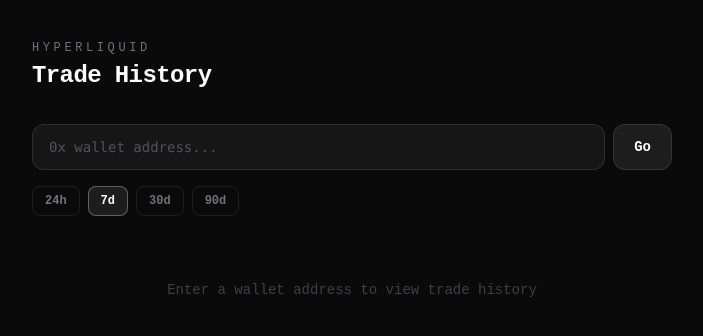
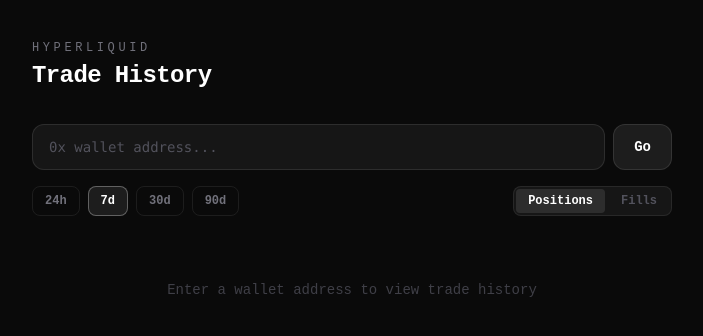
Before and after one commit to luckshury/hl-trades, a Next.js app: page / in a window 1280 px wide. Shown: the top 336 px of the page, without its empty margins (288-991 px from the left). Built offline with nearby package versions, Linux system fonts and the light colour scheme.

Commit message:
feat: aggregate fills into positions view with open/close price, time, fees, pnl, duration

```diff
--- a/app/page.tsx
+++ b/app/page.tsx
@@ -17,6 +17,19 @@
   oid: number
 }
 
+type Position = {
+  coin: string
+  side: "long" | "short"
+  openPx: number
+  closePx: number | null   // null = still open
+  openTime: number
+  closeTime: number | null
+  sz: number
+  fees: number
+  pnl: number
+  open: boolean
+}
+
 const GREEN  = "#32D695"
 const RED    = "#FF4C61"
 const PURPLE = "#a78bfa"
@@ -24,76 +37,161 @@
 function fmt(n: number, dp = 2) {
   return n.toLocaleString("en-US", { minimumFractionDigits: dp, maximumFractionDigits: dp })
 }
-
+function fmtPx(n: number) {
+  return n >= 1000 ? fmt(n, 1) : n >= 1 ? fmt(n, 2) : fmt(n, 4)
+}
 function timeAgo(ms: number) {
   const s = Math.floor((Date.now() - ms) / 1000)
-  if (s < 60)   return `${s}s ago`
-  if (s < 3600) return `${Math.floor(s / 60)}m ago`
+  if (s < 60)    return `${s}s ago`
+  if (s < 3600)  return `${Math.floor(s / 60)}m ago`
   if (s < 86400) return `${Math.floor(s / 3600)}h ago`
   return `${Math.floor(s / 86400)}d ago`
 }
-
 function utcDate(ms: number) {
   return new Date(ms).toUTCString().slice(5, 22)
 }
+function duration(ms: number) {
+  const s = Math.floor(ms / 1000)
+  if (s < 60)    return `${s}s`
+  if (s < 3600)  return `${Math.floor(s / 60)}m`
+  if (s < 86400) return `${Math.floor(s / 3600)}h ${Math.floor((s % 3600) / 60)}m`
+  return `${Math.floor(s / 86400)}d ${Math.floor((s % 86400) / 3600)}h`
+}
+
+// Aggregate fills → positions using open/close dir fields
+function aggregateFills(fills: Fill[]): Position[] {
+  const sorted = [...fills].sort((a, b) => a.time - b.time)
+
+  type OpenPos = {
+    side: "long" | "short"
+    openTime: number
+    totalSz: number
+    weightedPx: number  // VWAP of open fills
+    fees: number
+  }
+
+  const openMap = new Map<string, OpenPos>()
+  const positions: Position[] = []
+
+  for (const f of sorted) {
+    const isLong  = f.side === "B"
+    const dirLow  = f.dir.toLowerCase()
+    const isOpen  = dirLow.includes("open")
+    const isClose = dirLow.includes("close")
+    const sz      = Number(f.sz)
+    const px      = Number(f.px)
+    const fee     = Number(f.fee)
+    const pnl     = Number(f.closedPnl)
+
+    // Use coin + side as key so longs and shorts tracked separately
+    const key = `${f.coin}::${isLong ? "long" : "short"}`
+
+    if (isOpen) {
+      if (!openMap.has(key)) {
+        openMap.set(key, { side: isLong ? "long" : "short", openTime: f.time, totalSz: 0, weightedPx: 0, fees: 0 })
+      }
+      const pos = openMap.get(key)!
+      const newSz   = pos.totalSz + sz
+      pos.weightedPx = (pos.weightedPx * pos.totalSz + px * sz) / newSz
+      pos.totalSz    = newSz
+      pos.fees      += fee
+    } else if (isClose) {
+      // Determine which side is closing (opposite side from fill direction)
+      const closeKey = `${f.coin}::${isLong ? "short" : "long"}` // closing a short uses Buy fills
+      const pos = openMap.get(closeKey)
+
+      positions.push({
+        coin:      f.coin,
+        side:      pos?.side ?? (isLong ? "short" : "long"),
+        openPx:    pos?.weightedPx ?? 0,
+        closePx:   px,
+        openTime:  pos?.openTime ?? f.time,
+        closeTime: f.time,
+        sz,
+        fees:      (pos?.fees ?? 0) + fee,
+        pnl,
+        open:      false,
+      })
+
+      if (pos) {
+        pos.totalSz -= sz
+        pos.fees     = 0
+        if (pos.totalSz < 0.00001) openMap.delete(closeKey)
+      }
+    } else {
+      // No dir info — treat as standalone fill (spot or unknown)
+      positions.push({
+        coin: f.coin, side: isLong ? "long" : "short",
+        openPx: px, closePx: null,
+        openTime: f.time, closeTime: null,
+        sz, fees: fee, pnl,
+        open: true,
+      })
+    }
+  }
+
+  // Remaining open positions
+  for (const [key, pos] of openMap) {
+    const coin = key.split("::")[0]
+    positions.push({
+      coin, side: pos.side,
+      openPx: pos.weightedPx, closePx: null,
+      openTime: pos.openTime, closeTime: null,
+      sz: pos.totalSz, fees: pos.fees, pnl: 0,
+      open: true,
+    })
+  }
+
+  return positions.sort((a, b) => (b.closeTime ?? b.openTime) - (a.closeTime ?? a.openTime))
+}
 
 export default function Home() {
-  const [address, setAddress]   = useState("")
-  const [trades, setTrades]     = useState<Fill[]>([])
-  const [loading, setLoading]   = useState(false)
-  const [error, setError]       = useState<string | null>(null)
-  const [queried, setQueried]   = useState("")
-  const [filter, setFilter]     = useState("all")
+  const [address, setAddress] = useState("")
+  const [trades, setTrades]   = useState<Fill[]>([])
+  const [loading, setLoading] = useState(false)
+  const [error, setError]     = useState<string | null>(null)
+  const [queried, setQueried] = useState("")
+  const [filter, setFilter]   = useState("all")
+  const [view, setView]       = useState<"fills" | "positions">("positions")
   const inputRef = useRef<HTMLInputElement>(null)
 
   const PERIODS = [
-    { label: "24h",  ms: 86400_000 },
-    { label: "7d",   ms: 604800_000 },
-    { label: "30d",  ms: 2592000_000 },
-    { label: "90d",  ms: 7776000_000 },
+    { label: "24h", ms: 86400_000 },
+    { label: "7d",  ms: 604800_000 },
+    { label: "30d", ms: 2592000_000 },
+    { label: "90d", ms: 7776000_000 },
   ]
   const [period, setPeriod] = useState(PERIODS[1])
 
-  async function fetchTrades(addr: string) {
+  async function fetchTrades(addr: string, p = period) {
     if (!addr.trim()) return
     setLoading(true)
     setError(null)
     setTrades([])
-
     try {
-      const start = Date.now() - period.ms
+      const start = Date.now() - p.ms
       const res   = await fetch(`/api/trades?address=${addr.trim()}&startTime=${start}`)
       const data  = await res.json()
-
-      if (!Array.isArray(data)) {
-        setError(data?.error || "No trades found or invalid address")
-        return
-      }
-
-      // Sort newest first
+      if (!Array.isArray(data)) { setError(data?.error || "No trades found or invalid address"); return }
       setTrades(data.sort((a: Fill, b: Fill) => b.time - a.time))
       setQueried(addr.trim())
-    } catch {
-      setError("Request failed")
-    } finally {
-      setLoading(false)
-    }
+    } catch { setError("Request failed") }
+    finally   { setLoading(false) }
   }
 
-  const coins = ["all", ...Array.from(new Set(trades.map(t => t.coin))).sort()]
+  const positions = aggregateFills(trades)
+  const coins     = ["all", ...Array.from(new Set(trades.map(t => t.coin))).sort()]
 
-  const filtered = trades.filter(t => {
-    if (filter !== "all" && t.coin !== filter) return false
-    return true
-  })
+  const filteredFills = trades.filter(t => filter === "all" || t.coin === filter)
+  const filteredPos   = positions.filter(p => filter === "all" || p.coin === filter)
 
-  // Stats
-  const totalPnl   = filtered.reduce((s, t) => s + Number(t.closedPnl), 0)
-  const totalFees  = filtered.reduce((s, t) => s + Number(t.fee), 0)
-  const longs      = filtered.filter(t => t.side === "B").length
-  const shorts     = filtered.filter(t => t.side === "A").length
-  const winners    = filtered.filter(t => Number(t.closedPnl) > 0).length
-  const winRate    = filtered.length ? (winners / filtered.length * 100).toFixed(1) : "—"
+  // Stats (from positions for accuracy, fills for count)
+  const closedPos  = filteredPos.filter(p => !p.open)
+  const totalPnl   = closedPos.reduce((s, p) => s + p.pnl, 0)
+  const totalFees  = filteredPos.reduce((s, p) => s + p.fees, 0)
+  const winners    = closedPos.filter(p => p.pnl > 0).length
+  const winRate    = closedPos.length ? (winners / closedPos.length * 100).toFixed(1) : "—"
+  const openCount  = filteredPos.filter(p => p.open).length
 
   return (
     <main className="min-h-screen bg-[#0a0a0a] text-white p-4 max-w-2xl mx-auto">
@@ -115,44 +213,45 @@
           placeholder="0x wallet address..."
           className="flex-1 bg-white/5 border border-white/10 rounded-xl px-4 py-3 text-sm text-white placeholder:text-zinc-600 outline-none focus:border-white/25 transition-colors font-mono"
         />
-        <button
-          onClick={() => fetchTrades(address)}
-          disabled={loading}
-          className="px-5 py-3 rounded-xl text-sm font-bold bg-white/8 border border-white/10 hover:border-white/25 transition-all disabled:opacity-40"
-        >
+        <button onClick={() => fetchTrades(address)} disabled={loading}
+          className="px-5 py-3 rounded-xl text-sm font-bold bg-white/8 border border-white/10 hover:border-white/25 transition-all disabled:opacity-40">
           {loading ? "…" : "Go"}
         </button>
       </div>
 
-      {/* Period selector */}
-      <div className="flex gap-2 mb-6">
-        {PERIODS.map(p => (
-          <button
-            key={p.label}
-            onClick={() => { setPeriod(p); if (queried) fetchTrades(queried) }}
-            className={`px-3 py-1.5 rounded-lg text-xs font-bold border transition-all ${
-              period.label === p.label
-                ? "border-white/30 text-white bg-white/8"
-                : "border-white/8 text-zinc-500"
-            }`}
-          >{p.label}</button>
-        ))}
+      {/* Period + view toggle */}
+      <div className="flex items-center justify-between mb-6">
+        <div className="flex gap-2">
+          {PERIODS.map(p => (
+            <button key={p.label}
+              onClick={() => { setPeriod(p); if (queried) fetchTrades(queried, p) }}
+              className={`px-3 py-1.5 rounded-lg text-xs font-bold border transition-all ${
+                period.label === p.label ? "border-white/30 text-white bg-white/8" : "border-white/8 text-zinc-500"
+              }`}>{p.label}</button>
+          ))}
+        </div>
+        <div className="flex gap-1 bg-white/5 border border-white/8 rounded-lg p-0.5">
+          {(["positions", "fills"] as const).map(v => (
+            <button key={v} onClick={() => setView(v)}
+              className={`px-3 py-1 rounded text-xs font-bold transition-all ${
+                view === v ? "bg-white/10 text-white" : "text-zinc-600"
+              }`}>{v.charAt(0).toUpperCase() + v.slice(1)}</button>
+          ))}
+        </div>
       </div>
 
-      {/* Error */}
-      {error && (
-        <div className="text-sm text-[#FF4C61] mb-4 px-1">{error}</div>
-      )}
+      {error && <div className="text-sm text-[#FF4C61] mb-4 px-1">{error}</div>}
 
-      {/* Stats bar */}
+      {/* Stats */}
       {trades.length > 0 && (
         <>
           <div className="grid grid-cols-4 gap-2 mb-4">
             {[
-              { label: "PnL",     value: `${totalPnl >= 0 ? "+" : ""}$${fmt(totalPnl)}`, color: totalPnl >= 0 ? GREEN : RED },
-              { label: "Fees",    value: `$${fmt(totalFees)}`,                            color: "#888" },
-              { label: "Win %",   value: `${winRate}%`,                                  color: PURPLE },
-              { label: "Trades",  value: `${filtered.length}`,                            color: "#888" },
+              { label: "PnL",    value: `${totalPnl >= 0 ? "+" : ""}$${fmt(totalPnl)}`, color: totalPnl >= 0 ? GREEN : RED },
+              { label: "Fees",   value: `-$${fmt(totalFees)}`,                           color: "#888" },
+              { label: "Win %",  value: `${winRate}%`,                                  color: PURPLE },
+              { label: openCount ? `${openCount} Open` : "Trades",
+                value: openCount ? `${closedPos.length} closed` : `${closedPos.length}`, color: "#888" },
             ].map(s => (
               <div key={s.label} className="bg-white/4 border border-white/8 rounded-xl p-3 text-center">
                 <div className="text-[10px] text-zinc-600 mb-1 uppercase tracking-wider">{s.label}</div>
@@ -164,37 +263,95 @@
           {/* Coin filter */}
           <div className="flex gap-1.5 mb-4 overflow-x-auto pb-1">
             {coins.map(c => (
-              <button
-                key={c}
-                onClick={() => setFilter(c)}
+              <button key={c} onClick={() => setFilter(c)}
                 className={`shrink-0 px-2.5 py-1 rounded-lg text-[11px] font-bold border transition-all ${
                   filter === c ? "border-white/30 text-white bg-white/8" : "border-white/8 text-zinc-500"
-                }`}
-              >{c.toUpperCase()}</button>
+                }`}>{c.toUpperCase()}</button>
             ))}
           </div>
 
-          {/* L/S breakdown */}
-          <div className="flex gap-2 mb-4 text-xs text-zinc-500">
-            <span style={{ color: GREEN }}>↑ {longs} long</span>
-            <span className="text-zinc-700">·</span>
-            <span style={{ color: RED }}>↓ {shorts} short</span>
-            <span className="text-zinc-700">·</span>
-            <span>{queried.slice(0, 6)}…{queried.slice(-4)}</span>
+          <div className="text-[11px] text-zinc-600 mb-3 px-1">
+            {queried.slice(0, 6)}…{queried.slice(-4)} · {period.label}
           </div>
         </>
       )}
 
-      {/* Trade list */}
-      {filtered.length > 0 && (
+      {/* POSITIONS VIEW */}
+      {view === "positions" && filteredPos.length > 0 && (
         <div className="flex flex-col gap-1.5">
-          {filtered.map((t, i) => {
+          {filteredPos.map((pos, i) => {
+            const isLong = pos.side === "long"
+            const pnlColor = pos.open ? "#888" : pos.pnl > 0 ? GREEN : pos.pnl < 0 ? RED : "#888"
+            const dur = pos.closeTime ? duration(pos.closeTime - pos.openTime) : null
+
+            return (
+              <div key={i} className={`bg-white/3 border rounded-xl px-4 py-3 transition-all hover:border-white/12 ${
+                pos.open ? "border-[#a78bfa]/20" : "border-white/6"
+              }`}>
+                {/* Top row */}
+                <div className="flex items-center justify-between mb-2">
+                  <div className="flex items-center gap-2">
+                    <span className="text-sm font-black">{pos.coin}</span>
+                    <span className={`text-[10px] font-bold px-1.5 py-0.5 rounded ${
+                      isLong ? "bg-[#32D695]/15 text-[#32D695]" : "bg-[#FF4C61]/15 text-[#FF4C61]"
+                    }`}>{isLong ? "LONG" : "SHORT"}</span>
+                    {pos.open && (
+                      <span className="text-[10px] font-bold px-1.5 py-0.5 rounded bg-[#a78bfa]/15 text-[#a78bfa]">OPEN</span>
+                    )}
+                    {dur && <span className="text-[10px] text-zinc-600">{dur}</span>}
+                  </div>
+                  <div className="text-sm font-black" style={{ color: pnlColor }}>
+                    {pos.open ? "—" : `${pos.pnl > 0 ? "+" : ""}$${fmt(Math.abs(pos.pnl))}`}
+                  </div>
+                </div>
+
+                {/* Price row */}
+                <div className="flex items-center gap-1 mb-2">
+                  <div className="flex-1 bg-white/4 rounded-lg px-3 py-2">
+                    <div className="text-[9px] text-zinc-600 uppercase tracking-wider mb-0.5">Open</div>
+                    <div className="text-xs font-bold text-white">${fmtPx(pos.openPx)}</div>
+                    <div className="text-[9px] text-zinc-600 mt-0.5">{utcDate(pos.openTime)}</div>
+                  </div>
+                  <div className="text-zinc-700 text-xs px-1">→</div>
+                  <div className="flex-1 bg-white/4 rounded-lg px-3 py-2">
+                    <div className="text-[9px] text-zinc-600 uppercase tracking-wider mb-0.5">Close</div>
+                    {pos.closePx !== null ? (
+                      <>
+                        <div className="text-xs font-bold text-white">${fmtPx(pos.closePx)}</div>
+                        <div className="text-[9px] text-zinc-600 mt-0.5">{utcDate(pos.closeTime!)}</div>
+                      </>
+                    ) : (
+                      <div className="text-xs text-zinc-600">—</div>
+                    )}
+                  </div>
+                </div>
+
+                {/* Bottom row */}
+                <div className="flex items-center gap-3 text-[11px] text-zinc-500">
+                  <span><span className="text-zinc-600">sz </span>{pos.sz}</span>
+                  <span><span className="text-zinc-600">val </span>${fmt(pos.sz * pos.openPx, 0)}</span>
+                  <span><span className="text-zinc-600">fee </span>-${fmt(pos.fees)}</span>
+                  {pos.closePx && (
+                    <span style={{ color: pnlColor }}>
+                      net {pos.pnl - pos.fees >= 0 ? "+" : ""}${fmt(pos.pnl - pos.fees)}
+                    </span>
+                  )}
+                </div>
+              </div>
+            )
+          })}
+        </div>
+      )}
+
+      {/* FILLS VIEW */}
+      {view === "fills" && filteredFills.length > 0 && (
+        <div className="flex flex-col gap-1.5">
+          {filteredFills.map((t, i) => {
             const pnl    = Number(t.closedPnl)
             const isLong = t.side === "B"
             const isLiq  = t.hash === "0x0000000000000000000000000000000000000000000000000000000000000000"
             const px     = Number(t.px)
             const sz     = Number(t.sz)
-            const notional = px * sz
 
             return (
               <div key={t.tid ?? i}
@@ -204,24 +361,19 @@
                     <span className="text-sm font-black">{t.coin}</span>
                     <span className={`text-[10px] font-bold px-1.5 py-0.5 rounded ${
                       isLong ? "bg-[#32D695]/15 text-[#32D695]" : "bg-[#FF4C61]/15 text-[#FF4C61]"
-                    }`}>
-                      {isLong ? "LONG" : "SHORT"}
-                    </span>
-                    {isLiq && (
-                      <span className="text-[10px] font-bold px-1.5 py-0.5 rounded bg-yellow-500/15 text-yellow-400">LIQ</span>
-                    )}
+                    }`}>{isLong ? "BUY" : "SELL"}</span>
+                    {isLiq && <span className="text-[10px] font-bold px-1.5 py-0.5 rounded bg-yellow-500/15 text-yellow-400">LIQ</span>}
                     <span className="text-[10px] text-zinc-600">{t.dir}</span>
                   </div>
                   <div className={`text-sm font-black ${pnl > 0 ? "text-[#32D695]" : pnl < 0 ? "text-[#FF4C61]" : "text-zinc-500"}`}>
                     {pnl !== 0 ? `${pnl > 0 ? "+" : ""}$${fmt(Math.abs(pnl))}` : "—"}
                   </div>
                 </div>
-
                 <div className="flex items-center justify-between text-[11px] text-zinc-500">
                   <div className="flex gap-3">
-                    <span><span className="text-zinc-600">px </span>${px >= 1000 ? fmt(px, 1) : fmt(px)}</span>
+                    <span><span className="text-zinc-600">px </span>${fmtPx(px)}</span>
                     <span><span className="text-zinc-600">sz </span>{sz}</span>
-                    <span><span className="text-zinc-600">val </span>${fmt(notional, 0)}</span>
+                    <span><span className="text-zinc-600">val </span>${fmt(px * sz, 0)}</span>
                     <span><span className="text-zinc-600">fee </span>${fmt(Number(t.fee))}</span>
                   </div>
                   <span className="text-zinc-600" title={utcDate(t.time)}>{timeAgo(t.time)}</span>
@@ -232,14 +384,12 @@
         </div>
       )}
 
-      {!loading && queried && filtered.length === 0 && !error && (
+      {!loading && queried && filteredFills.length === 0 && !error && (
         <div className="text-center text-zinc-600 text-sm mt-12">No trades found for this period</div>
       )}
-
       {!queried && !loading && (
         <div className="text-center text-zinc-700 text-sm mt-16">Enter a wallet address to view trade history</div>
       )}
-
     </main>
   )
 }
```
